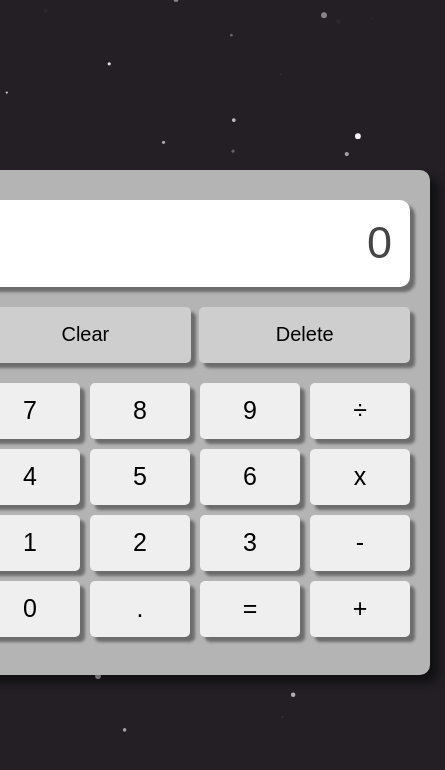
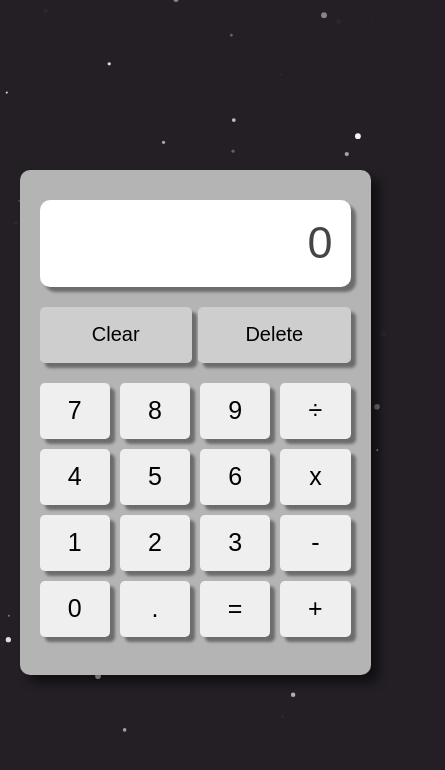
Before and after one commit to cherylcann/calculadora, a plain HTML site: page index.html in a window 390 px wide. Shown: the top 770 px of the page, 445 px wide, since content can reach past the window. Drawn offline with Linux system fonts and the light colour scheme; a web font is replaced by a local one.

Commit message:
responsive

```diff
--- a/styles.css
+++ b/styles.css
@@ -13,6 +13,7 @@ html,
 body {
     margin: 0;
     height: 100%;
+    width: 100%;
     display: flex;
     justify-content: center;
     align-items: center;
@@ -111,3 +112,9 @@ body {
     transform: translateY(2%) translateX(2%);
     transition: 0.1s;
 }
+
+@media (max-width: 500px) {
+    .calculadora {
+        width: 90%;
+    }
+}
```
